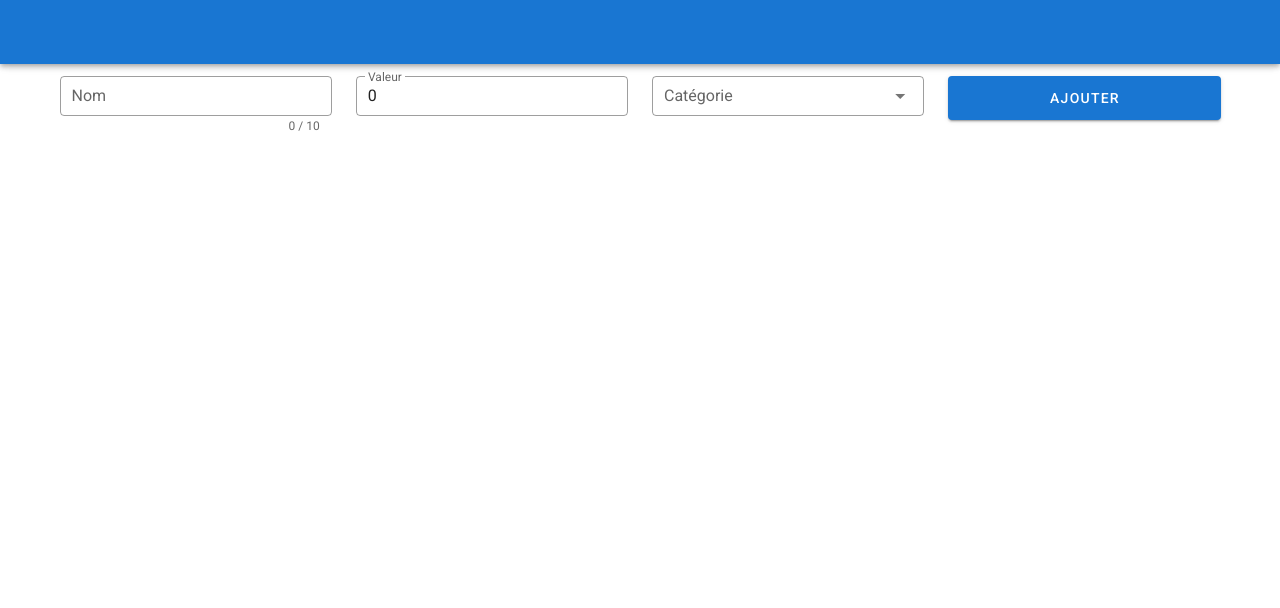
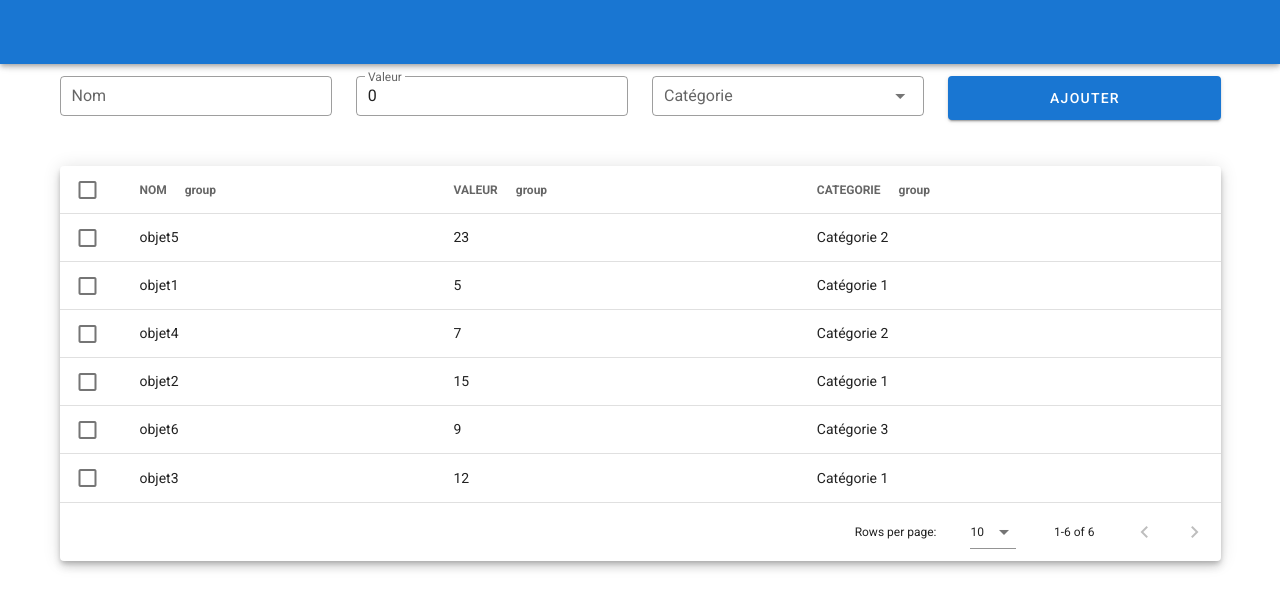
Before and after one commit to BOISSARD/Vue-Tests-Components-Library, a Vue app in the folder test-vuetify/: page / in a window 1280 px wide. Shown: the top 608 px of the page. Built offline with nearby package versions, Linux system fonts and the light colour scheme.

Commit message:
Add : datatables working

```diff
--- a/test-vuetify/src/App.vue
+++ b/test-vuetify/src/App.vue
@@ -6,22 +6,39 @@
         </v-app-bar>
         <v-content>
             <TestForm @ajout="ajout" />
+            <TestDataTable :items="objets" /> <!-- :items="objets"  desserts -->
         </v-content>
     </v-app>
 </template>
 
 <script>
 import TestForm from "./components/TestForm";
+import TestDataTable from "./components/TestDataTable";
+
+import Objet from "./model/objet";
+import { Categories } from "./model/categories";
 
 export default {
     name: "App",
     components: {
-        TestForm
+        TestForm, TestDataTable
     },
-    data: () => ({}),
+    data: () => ({
+        objets: [
+            new Objet("objet5", 23, Categories.numero2),
+            new Objet("objet1", 5, Categories.numero1),
+            new Objet("objet4", 7, Categories.numero2),
+            new Objet("objet2", 15, Categories.numero1),
+            new Objet("objet6", 9, Categories.numero3),
+            new Objet("objet3", 12, Categories.numero1),
+        ],
+    }),
+    mounted(){
+    },
     methods: {
         ajout(objet) {
-            console.log(objet);
+            console.log(objet)
+            this.objets.push(objet)
         }
     }
 };
--- /dev/null
+++ b/test-vuetify/src/components/TestDataTable.vue
@@ -0,0 +1,44 @@
+<template>
+    <v-container>
+        <v-data-table
+            :headers="colonnes"
+            :items="items"
+            item-key="nom"
+            group-asc="nom"
+            :items-per-page="10"
+            show-select
+            show-group-by
+            class="elevation-6"
+        ></v-data-table> <!-- group-by="categorie" -->
+    </v-container>
+</template>
+
+<script>
+import Objet from "../model/objet";
+//import { Categories } from "../model/categories";
+
+export default {
+    name: "TestDataTable",
+    data() {
+        return {
+            colonnes: []
+        };
+    },
+    props: {
+        items: [],
+        headers: []
+    },
+    mounted() {
+        console.log(this.items);
+        for (const pro in Object.keys(new Objet())) {
+            this.colonnes.push({
+                text: Object.keys(new Objet())[pro].toUpperCase(),
+                value: Object.keys(new Objet())[pro]
+            });
+        }
+    }
+};
+</script>
+
+<style>
+</style>
--- a/test-vuetify/src/components/TestForm.vue
+++ b/test-vuetify/src/components/TestForm.vue
@@ -6,7 +6,6 @@
                     <v-text-field
                         v-model="nom"
                         :rules="[v => !!v || 'Le Nom est requis']"
-                        :counter="10"
                         label="Nom"
                         placeholder="Votre nom"
                         required
@@ -69,12 +68,12 @@ export default {
     }),
     methods: {
         ajouter() {
-            //if(this.valid)
-            if (this.$refs.form.validate())
-                this.$emit(
-                    "ajout",
-                    new Objet(this.nom, this.valeur, Categories[this.categorie])
-                );
+            if (this.$refs.form.validate()){
+                this.$emit("ajout", new Objet(this.nom, this.valeur, Categories[this.categorie]));
+                this.nom = "";
+                this.valeur = new Number(0);
+                this.categorie = null;
+            }
         }
     }
 };
```
